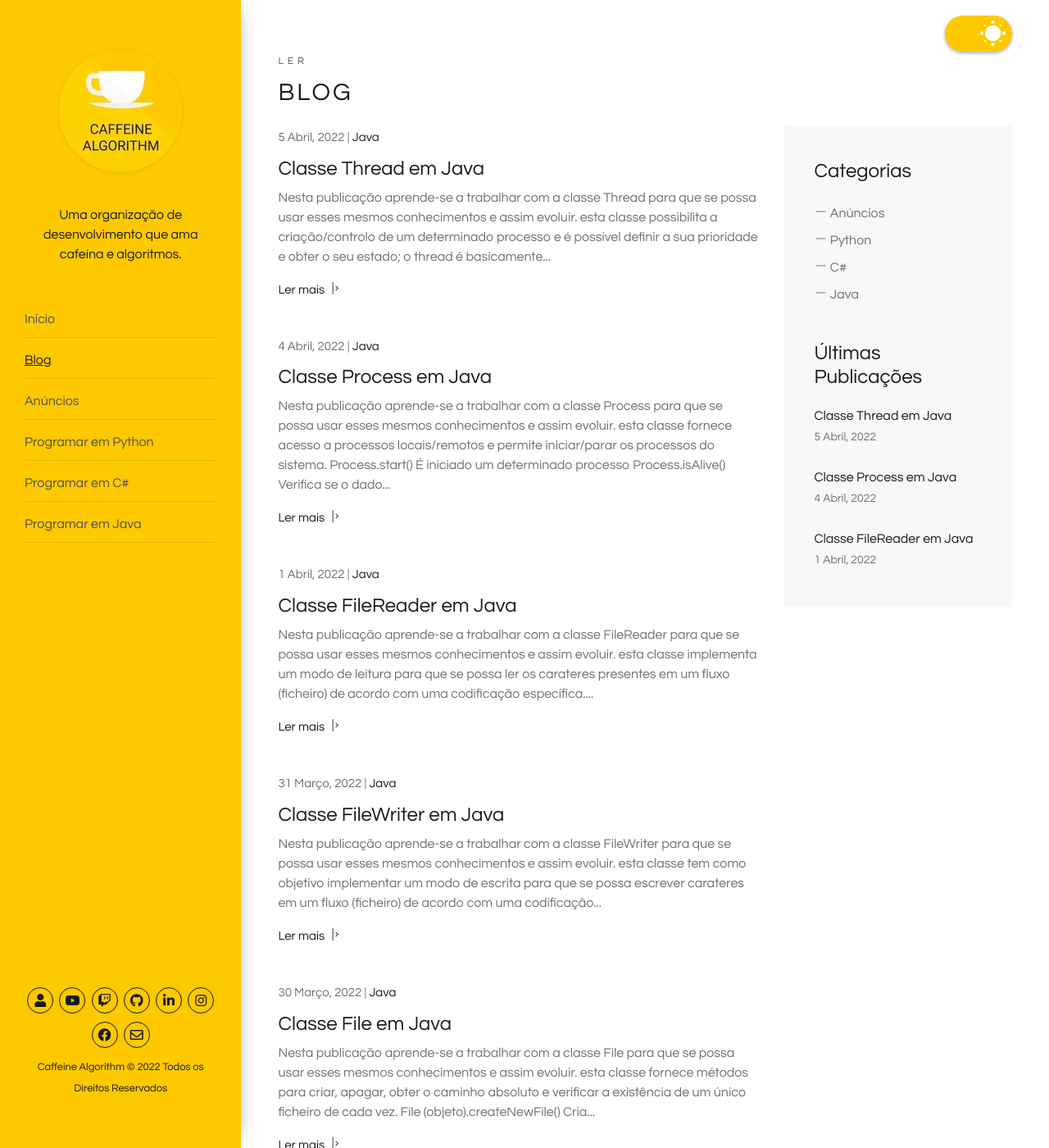
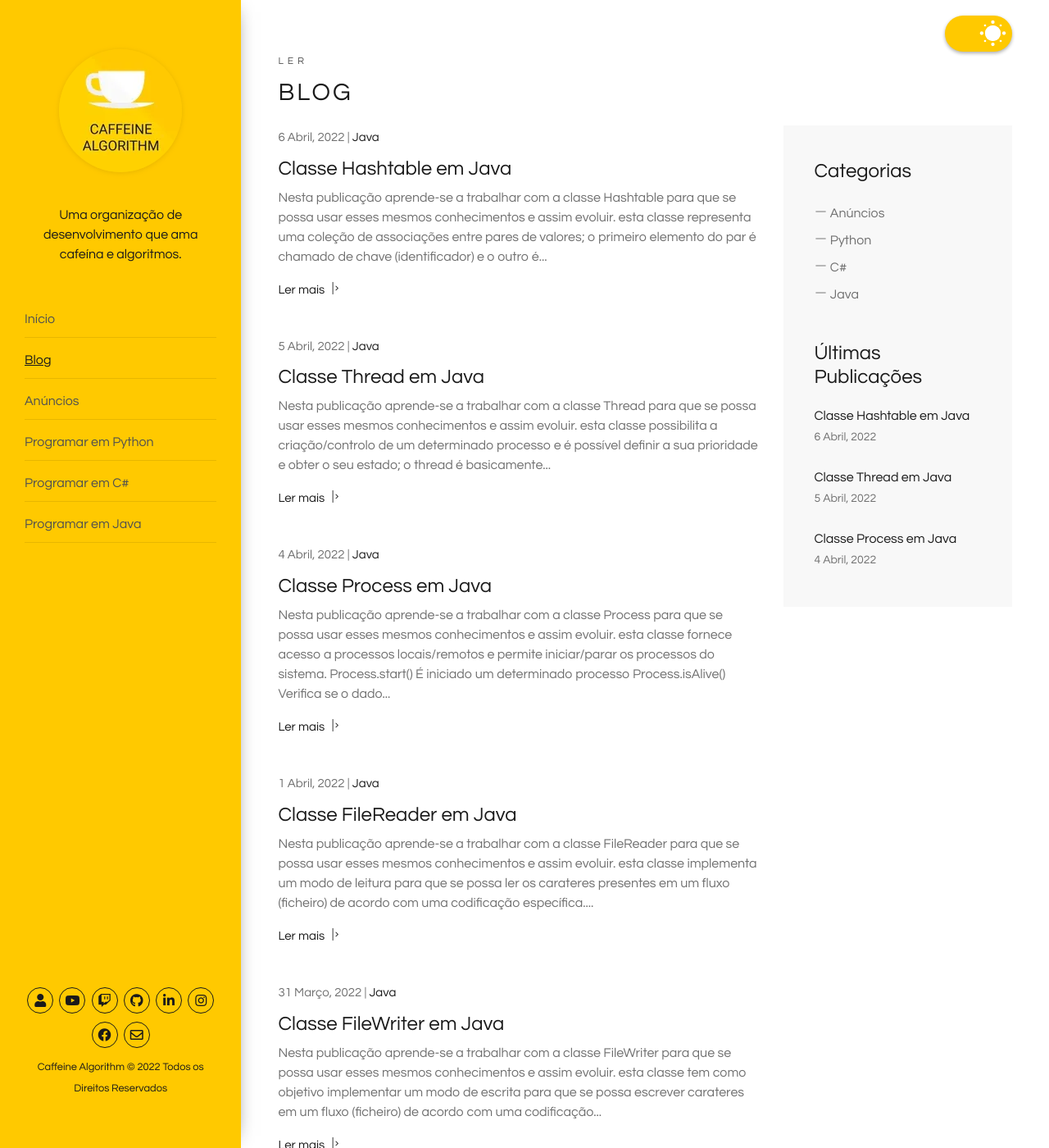
Before and after one commit to caffeinealgorithm/caffeinealgorithm.github.io, a Jekyll site: the page built from blog/index.html, in a window 1280 px wide and 1400 px high. Shown: the whole window at 82% size. Built offline with Jekyll 4.4.1, drawn with Linux system fonts in a browser that asks for light colours; the list of posts is cut into pages by our own code; some of the changed text lies outside the part shown.

Commit message:
Add 44º episode of the Java programming series

````diff
--- /dev/null
+++ b/_posts/2022-04-06-classe-hashtable-em-java.md
@@ -0,0 +1,52 @@
+---
+layout: post
+excerpt: Blog
+title: 'Classe Hashtable em Java'
+description: 'Descobre como se trabalha com a classe Hashtable na linguagem de programação Java. Obtém respostas às tuas dúvidas com a teoria e os exemplos apresentados.'
+keywords: 'java, classe hashtable, classe, hashtable, hash, publicação'
+date: 2022-04-06
+categories: [Java]
+---
+
+Nesta publicação aprende-se a trabalhar com a classe Hashtable para que se possa usar esses mesmos conhecimentos e assim evoluir.
+
+- esta classe representa uma coleção de associações entre pares de valores;
+- o primeiro elemento do par é chamado de chave (identificador) e o outro é chamado de conteúdo;
+- a coleção de associações entre pares de valores são organizadas de acordo com o código hash da chave.
+
+```java
+package com.caffeinealgorithm.programaremjava;
+
+import java.util.Hashtable;
+
+public class ClasseHashtable {
+  private Hashtable<String, Integer> pessoas = new Hashtable<>();
+
+  public void Run() {
+    pessoas.put("Nelson Silva", 25);
+    pessoas.put("Larissa Fernandes", 37);
+    pessoas.put("Pedro Henrique", 52);
+    pessoas.put("Raquel Soares", 68);
+
+    pessoas.replace("Pedro Henrique", 100);
+    pessoas.remove("Larissa Fernandes");
+    // pessoas.clear();
+
+    System.out.printf("Nome das pessoas: %s\n", pessoas.keySet());
+    System.out.printf("Idade das pessoas: %s", pessoas.values());
+  }
+}
+
+/*
+  Nome das pessoas: [Nelson Silva, Raquel Soares, Pedro Henrique]
+  Idade das pessoas: [25, 68, 100]
+*/
+```
+
+<div class="video-container">
+  <iframe src="https://www.youtube.com/embed/ZqsM5Ay_PgA" frameborder="0" allowfullscreen></iframe>
+</div>
+
+Não te esqueças de [assistir ao vídeo](https://youtu.be/ZqsM5Ay_PgA){:target="\_blank"} e podes sempre ler esta publicação [em inglês](https://nelsonsilvadev.com/blog/20220406/hashtable-class-in-java/){:target="\_blank"}.
+
+### _Happy coding!_
--- a/index.html
+++ b/index.html
@@ -76,7 +76,7 @@
       </div>
 
       <div class="row">
-        {% for video in site.java %} {% if video.id == "/java/43" %}
+        {% for video in site.java %} {% if video.id == "/java/44" %}
         <div class="col-xs-12 col-sm-3 col-sm-6 col-lg-6 col-xl-3">
           <a
             href="https://www.youtube.com/embed/{{ video.custom_id }}"
````
Also changed, not shown: _java/44.md (added, +5 -0 lines), assets/img/playlists/java/44.png (added), assets/img/playlists/java/44.webp (added).
